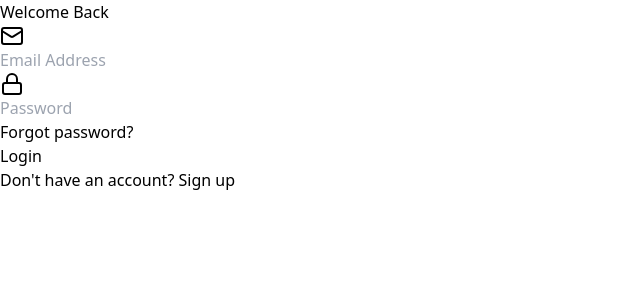
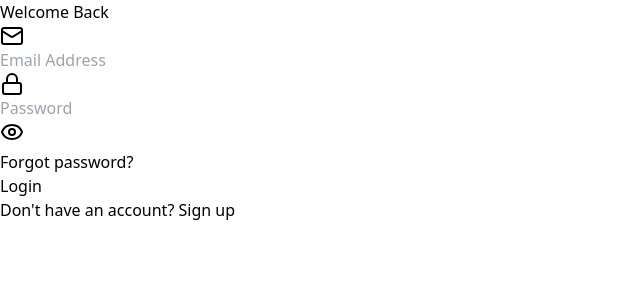
Before and after one commit to khaireddine24/teamwork-project, a React (Vite) app in the folder frontend/: page /login in a window 1280 px wide. Shown: the top 300 px of the page, without its empty margins (0-640 px from the left). Built offline with nearby package versions, Linux system fonts and the light colour scheme.

Commit message:
"show hide password"

```diff
--- a/frontend/src/pages/LoginPage.jsx
+++ b/frontend/src/pages/LoginPage.jsx
@@ -1,13 +1,15 @@
 import { useState } from "react";
 import { motion } from "framer-motion";
-import { Mail, Lock, Loader } from "lucide-react";
+import { Mail, Lock, Loader, Eye,EyeOff } from "lucide-react";
 import { Link, useNavigate } from "react-router-dom";
 import Input from "../components/Input";
 import { useAuthStore } from "../store/authStore";
 
+
 const LoginPage = () => {
 	const [email, setEmail] = useState("");
 	const [password, setPassword] = useState("");
+	const [showPassword, setShowPassword] = useState(false);
 
 	const { login, isLoading, error } = useAuthStore();
 	const navigate = useNavigate();
@@ -43,14 +45,23 @@
 						onChange={(e) => setEmail(e.target.value)}
 					/>
 
+                   <div className="relative">
 						<Input
 							icon={Lock}
-						type="password"
+							type={showPassword ? "text" : "password"}
 							placeholder="Password"
 							value={password}
 							onChange={(e) => setPassword(e.target.value)}
 						/>
 
+						<button
+							type="button"
+							className="absolute inset-y-0 right-3 flex items-center text-gray-500"
+							onClick={() => setShowPassword((prev) => !prev)}
+						>
+							{showPassword ? <EyeOff /> : <Eye />}
+						</button>
+					</div>
 					<div className="flex items-center mb-6">
 						<Link to="/forgot-password" className="text-sm text-blue-400 hover:underline">
 							Forgot password?
```
Lines whose indentation alone changed are shown as unchanged.
